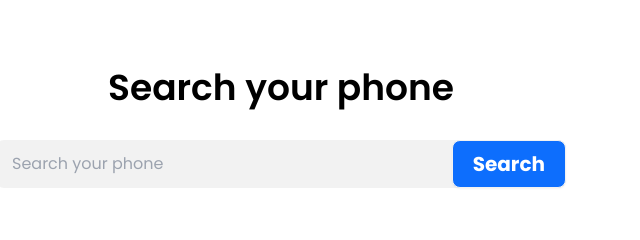
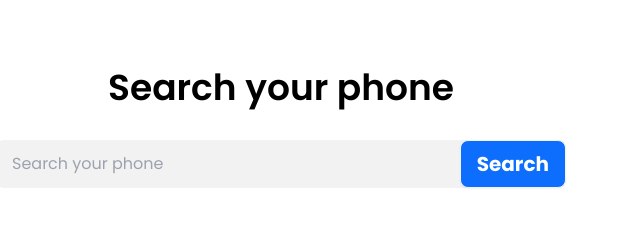
Before and after one commit to Marufhossain07/hot-gadgets, a plain HTML site: page index.html in a window 1280 px wide. Shown: the part 1122-1362 px from the top of the page, 359-999 px from the left. Drawn offline with nearby package versions, Linux system fonts and the light colour scheme.

Commit message:
problem solved

```diff
--- a/index.html
+++ b/index.html
@@ -46,11 +46,13 @@
     <main>
         <section class="max-w-[1140px] mt-10 md:mt-96 lg:mt-96 mx-auto">
             <h3 class="text-4xl text-center text-black  font-semibold">Search your phone</h3>
+           <div class="relative">
             <label class="input mt-8 input-bordered flex bg-[#100F0F0D] w-full md:w-1/2 lg:w-1/2 mx-auto border-none pr-0 items-center">
                 <img src="./images/Frame.svg" alt="">
                 <input id="search-input" type="text" class="grow  text-[#706F6F]" placeholder="Search your phone" />
-                <button onclick="search()" class="btn flex-nowrap py-4 rounded-lg px-5 bg-[#0D6EFD] text-xl font-bold text-white">Search</button>
             </label>
+             <button onclick="search()" class="btn absolute  flex-nowrap py-4 bottom-0 right-0 md:right-1/4 lg:right-1/4 rounded-lg  bg-[#0D6EFD] text-xl font-bold text-white">Search</button>
+           </div>
 
             <div id="loading" class="hidden text-center mt-40">
                 <span class="loading loading-spinner text-error loading-lg"></span>
```
